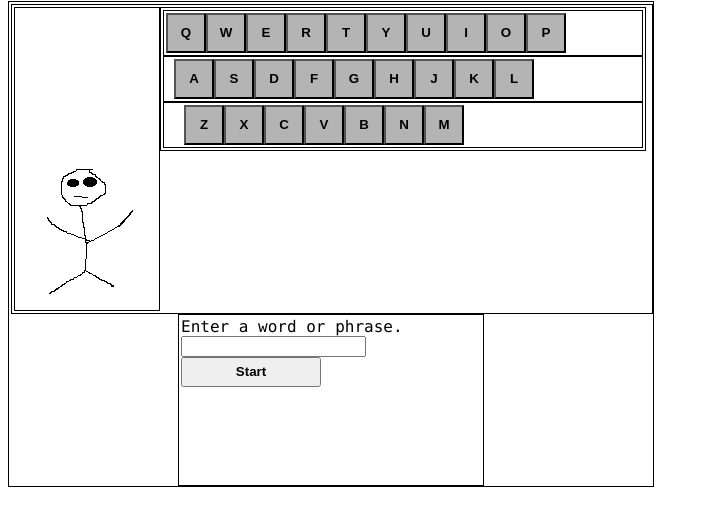
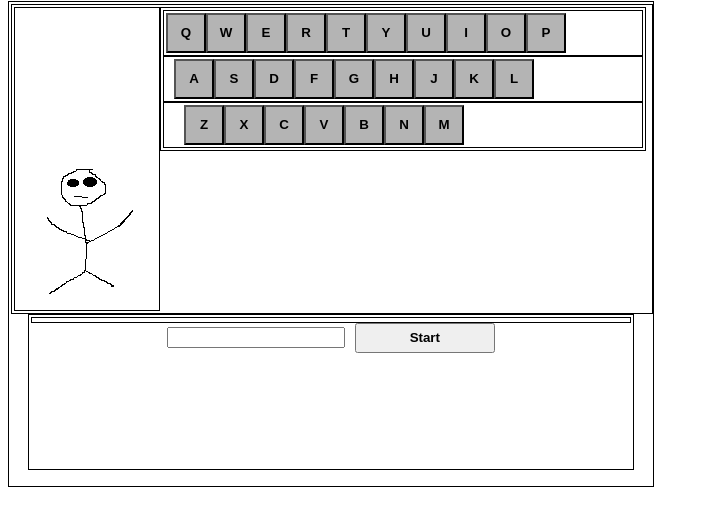
Before and after one commit to paulmartinetti/noyez-le-mec, a plain HTML site: page index.html in a window 1280 px wide. Both pictures are taken after a click on the button "Start". Shown: the part 80-606 px from the top of the page, without its empty margins (0-709 px from the left). Drawn offline with Linux system fonts and the light colour scheme.

Commit message:
Streamlined keys, scene1

```diff
--- a/css/styles.css
+++ b/css/styles.css
@@ -1,6 +1,6 @@
 
 /**/
-h1, div {
+h1, div, input {
 	font-family: "Lucida Console", Monaco, monospace;
 }
 div {
@@ -10,12 +10,14 @@ div {
 /* starbox */
 .scene1{
 	width: 300px;
-    height: 166px;
+    height: 150px;
+	text-align: center;
 	margin: auto;
 }
-#form {
-	width: 200px;
-    height: 100px;
+.scene2{
+	width: 600px;
+	height: 150px;
+	text-align: center;
 	margin: auto;
 }
 #startbtn {
--- a/index.html
+++ b/index.html
@@ -25,7 +25,8 @@
                 </div>
             </div>
 
-            <div id="startbox">Enter a word or phrase.
+            <div id="startbox">
+                <div id="instruction">Enter a word or phrase.</div>
                 <input type="text" id="myPhrase" value="">
                 <button id="startbtn" name="Start">Start</button>
             </div>
--- a/js/game.js
+++ b/js/game.js
@@ -6,12 +6,11 @@ window.onload = function () {
     // Globals
     // stores initial key objs
     var keyInitA;
-    // string entered by user 1
-    var guessStr;
+
     // get UI elements
     var startbox = document.getElementById('startbox');
     startbox.setAttribute("class","scene1");
-    //var keybox = document.getElementById('keybox');
+    var keybox = document.getElementById('keybox');
     //console.log(keybox.childNodes[0]);
     var myPhrase = document.getElementById('myPhrase');
 
@@ -19,8 +18,11 @@ window.onload = function () {
 
     // capture initial string and hide field
     var getPhrase = function () {
-        guessStr = myPhrase.value;
-        console.log(guessStr);
+        var guessStr = myPhrase.value;
+        myPhrase.value = blankStr(guessStr);
+        //console.log(guessStr);
+        startbox.setAttribute("class", "scene2");
+        startbox.childNodes[1].innerHTML = "";
         keyBoxSetup();
 
     }
@@ -67,13 +69,14 @@ window.onload = function () {
         };
         // array of key objects
         var keyA = [];
+        var rowInds = [1,3,5];
         // for each keyboard row 0, 1, or 2
         for (var i = 0; i < lettersA.length; i++) {
             // for each letter in the row
             for (var j = 0; j < lettersA[i].length; j++) {
                 var key = new Key();
                 key.id = lettersA[i].substr(j, 1);
-                key.row = i;
+                key.row = rowInds[i];
                 key.class = "gray";
                 keyA.push(key);
             }
@@ -102,34 +105,17 @@ window.onload = function () {
         element.setAttribute("id", key.id);
         element.setAttribute("class", key.class);
         element.addEventListener("click", btnClick);
-        //Append the element in page (in span).
-        var keybox = document.getElementById("keyrow" + key.row);
-        keybox.appendChild(element);
+        //Append the element in page
+        keybox.childNodes[key.row].appendChild(element);
     }
-    //addKey("keyrow1",key);
-	/*myBox = document.getElementById("myContainer");
 
-	 myH2 = myBox.getElementsByTagName("h3");
-	 //console.log(myH2[0].innerHTML);
-
-	 //console.log("element type: ", myBox.nodeType);
-	 //console.log("inner html: ", myBox.innerHTML);
-	 //console.log("child node: ", myBox.childNodes.length);
-
-	 myBox.onclick = function () {
-		myH2[0].style.color = "red";
-	 	myH2[1].style.color = "green";
-
-		myH2[0].innerHTML += " +new red text here";
-		myBox.setAttribute("align", "right");
-
-		// create the
-		newElement = document.createElement("h3");
-		//myBox.appendChild(newElement);
-		myBox.insertBefore(newElement, myH2[1]);
-
-
-
-	};*/
-
+    // create start string
+    var blankStr = function(s){
+        var len = s.length;
+        var blanks = "";
+        for (var i=0;i<len;i++){
+            blanks+="_ ";
+        }
+        return blanks;
+    }
 };
```
